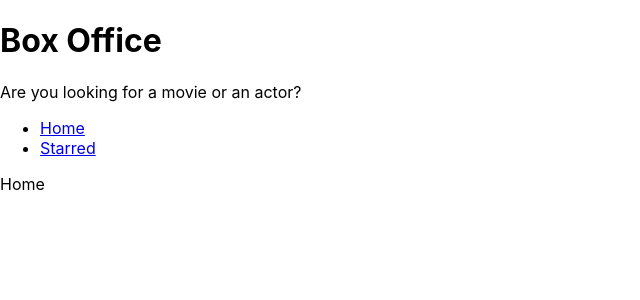
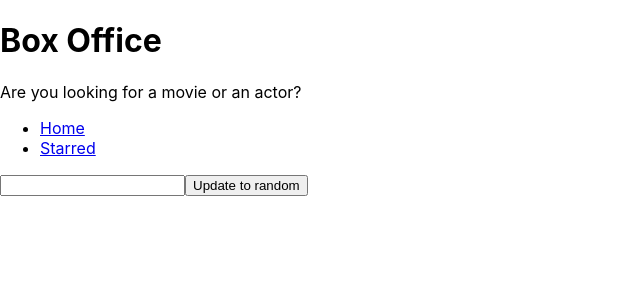
Before and after one commit to SuhasiV/Box-office-app, a React (Create React App) app: page / in a window 1280 px wide. Shown: the top 300 px of the page, without its empty margins (0-640 px from the left). Built offline with nearby package versions, Linux system fonts and the light colour scheme.

Commit message:
added textbox for searching, search for shows on button click

```diff
--- a/src/pages/Home.jsx
+++ b/src/pages/Home.jsx
@@ -1,5 +1,34 @@
+import { useState } from 'react';
+
 const Home = () => {
-  return <div>Home</div>;
+  const [searchStr, setSearchStr] = useState('');
+
+  const onSerchInputChange = ev => {
+    setSearchStr(ev.target.value);
+  };
+
+  const onSearch = async ev => {
+    ev.preventDefault();
+
+    //fetch('https://api.tvmaze.com/search/shows?q=girls')
+    //  .then(response => response.json())
+    //  .then(body => console.log(body));
+
+    const response = await fetch(
+      `https://api.tvmaze.com/search/shows?q=${searchStr}`
+    );
+    const body = await response.json();
+    console.log(body);
+  };
+
+  return (
+    <div>
+      <form onSubmit={onSearch}>
+        <input type="text" value={searchStr} onChange={onSerchInputChange} />
+        <button type="submit">Update to random</button>
+      </form>
+    </div>
+  );
 };
 
 export default Home;
```
